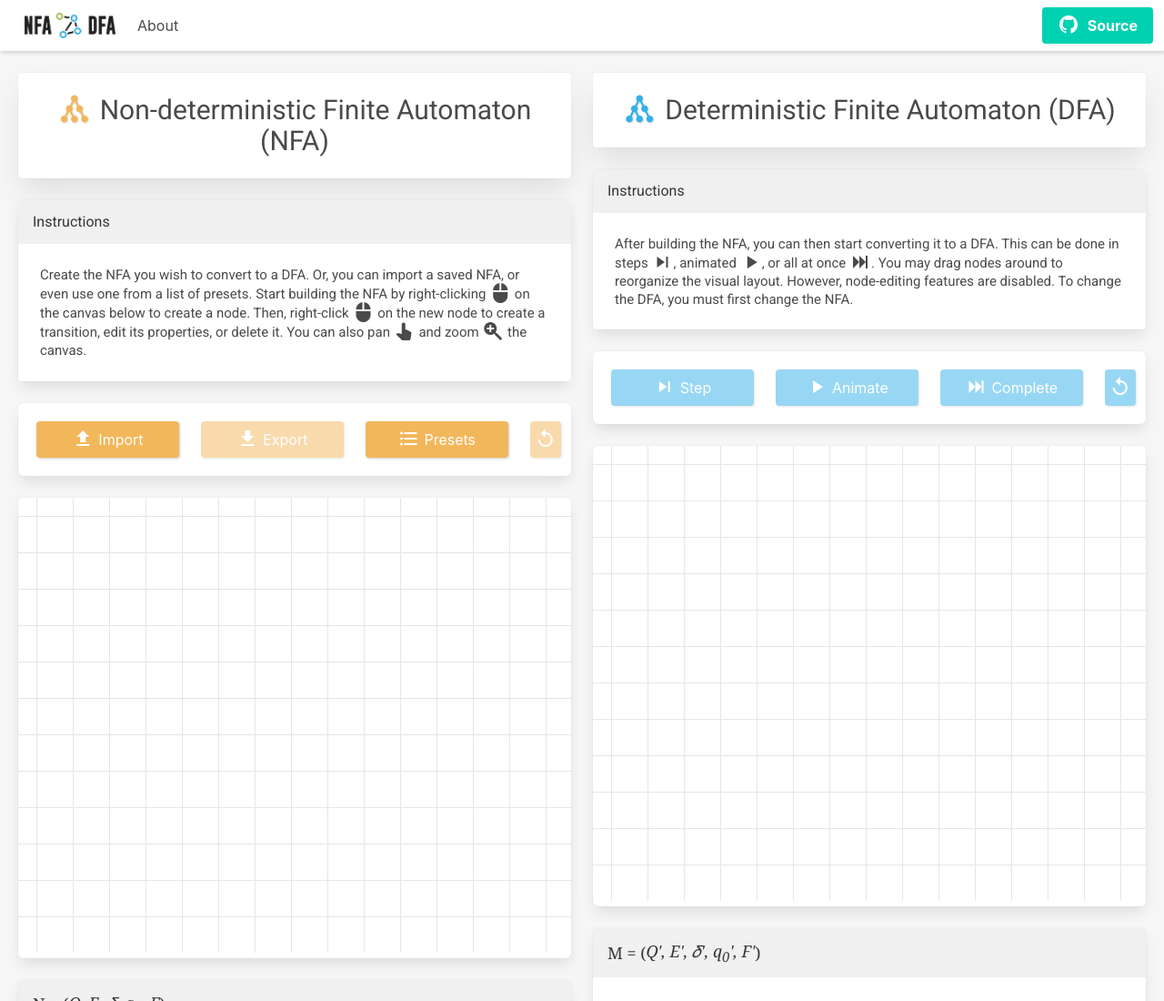
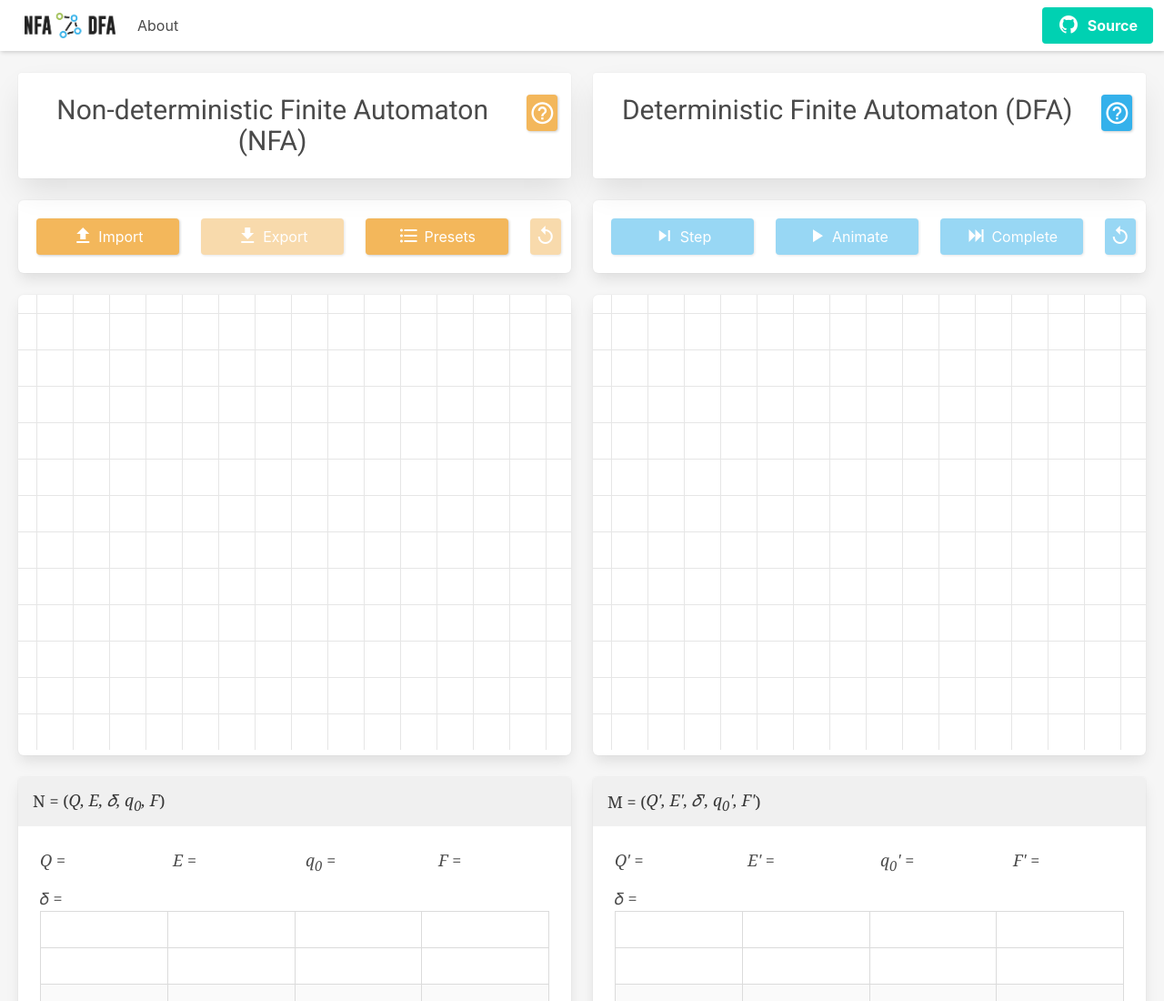
Before and after one commit to joeylemon/nfa-to-dfa, a website with bundled scripts: page index.html in a window 1280 px wide. Shown: the top 1100 px of the page at 91% size. Built offline with nearby package versions, Linux system fonts and the light colour scheme.

Commit message:
add hoverable help boxes

```diff
--- a/index.html
+++ b/index.html
@@ -4,9 +4,10 @@
 
 <head>
     <title>NFA to DFA Converter</title>
-
+    <meta name="description" content="A visual NFA to DFA converter for finite automaton.">
     <meta charset="utf-8">
     <meta name="viewport" content="width=device-width, initial-scale=1">
+
     <link rel="icon" type="image/png" href="src/img/favicon.png" />
 
     <link rel="preconnect" href="https://fonts.gstatic.com">
@@ -55,33 +56,45 @@
         <div class="column">
             <div class="card title" id="nfa-title">
                 <div class="card-content">
-                    <h1><i class="mdi mdi-36px mdi-graph main-title-icon" aria-hidden="true"
-                            style="color: #f3b75b;"></i>Non-deterministic
+                    <div class="columns">
+                        <div class="column">
+                            <h1>
+                                Non-deterministic
                                 Finite Automaton
-                        (NFA)</h1>
+                                (NFA)
+                            </h1>
                         </div>
+                        <div class="column is-1">
+                            <div class="dropdown is-hoverable" style="width:100%;">
+                                <div class="dropdown-trigger" style="width:100%;">
+                                    <button class="button orange-button" aria-haspopup="true"
+                                        aria-controls="dropdown-menu" style="width:100%;">
+                                        <i class="mdi mdi-36px mdi-help-circle-outline title-help-icon"
+                                            aria-hidden="true" style="color: #fff;"></i>
+                                    </button>
                                 </div>
-            <div class="card block" id="nfa-instructions">
-                <header class="card-header">
-                    <p class="card-header-title">
-                        Instructions
-                    </p>
-                </header>
-                <div class="card-content">
-                    <p class="subtitle">Create the NFA you wish to convert to a DFA. Or, you can import a saved NFA, or
-                        even use one from
-                        a
-                        list of presets. Start building the NFA by <nobr>right-clicking
+                                <div class="dropdown-menu help-dropdown" role="menu">
+                                    <div class="dropdown-content">
+                                        <div class="dropdown-item">
+                                            <p>Start building the NFA by <nobr>right-clicking
                                                     <i class="mdi mdi-mouse" aria-hidden="true"></i></nobr>
                                                 on the canvas below to create a node. Then, <nobr>right-click
                                                     <i class="mdi mdi-mouse" aria-hidden="true"></i></nobr>
-                        on the new node to create a transition, edit its properties, or delete it. You can also <nobr>
+                                                on the new node to create a transition, edit its properties, or delete
+                                                it.
+                                                You can also <nobr>
                                                     pan
                                                     <i class="mdi mdi-cursor-pointer" aria-hidden="true"></i></nobr>
                                                 and <nobr>zoom
                                                     <i class="mdi mdi-magnify-plus" aria-hidden="true"></i></nobr>
-                        the canvas.
-                    </p>
+                                                the canvas. Additionally, you can import a saved NFA,
+                                                or even use one from a list of presets.</p>
+                                        </div>
+                                    </div>
+                                </div>
+                            </div>
+                        </div>
+                    </div>
                 </div>
             </div>
             <div class="box">
@@ -99,12 +112,12 @@
                     <div class="column">
                         <div class="dropdown" id="preset-dropdown" style="width:100%;">
                             <div class="dropdown-trigger" style="width:100%;">
-                                <button class="button orange-button" id="dropdown-trigger" aria-haspopup="true"
-                                    aria-controls="dropdown-menu" style="width:100%;">
+                                <button class="button orange-button" aria-haspopup="true" aria-controls="dropdown-menu"
+                                    style="width:100%;">
                                     <i class="mdi mdi-format-list-bulleted" aria-hidden="true"></i>Presets
                                 </button>
                             </div>
-                            <div class="dropdown-menu" id="dropdown-menu" role="menu" style="width:100%;">
+                            <div class="dropdown-menu" role="menu" style="width:100%;">
                                 <div class="dropdown-content">
                                     <a class="dropdown-item" id="preset-1">
                                         <i class="mdi mdi-18px mdi-graph" aria-hidden="true"></i> Preset #1
@@ -163,30 +176,45 @@
         <div class="column">
             <div class="card title" id="dfa-title">
                 <div class="card-content">
-                    <h1><i class="mdi mdi-36px mdi-graph main-title-icon" aria-hidden="true"
-                            style="color: #34b1eb;"></i>Deterministic Finite Automaton (DFA)</h1>
+                    <div class="columns">
+                        <div class="column">
+                            <h1>
+                                Deterministic Finite Automaton (DFA)
+                            </h1>
                         </div>
+                        <div class="column is-1">
+                            <div class="dropdown is-hoverable" style="width:100%;">
+                                <div class="dropdown-trigger" style="width:100%;">
+                                    <button class="button blue-button" aria-haspopup="true"
+                                        aria-controls="dropdown-menu" style="width:100%;">
+                                        <i class="mdi mdi-36px mdi-help-circle-outline title-help-icon"
+                                            aria-hidden="true" style="color: #fff;"></i>
+                                    </button>
                                 </div>
-            <div class="card block" id="dfa-instructions">
-                <header class="card-header">
-                    <p class="card-header-title">
-                        Instructions
-                    </p>
-                </header>
-                <div class="card-content">
-                    <p class="subtitle">After building the NFA, you can then start converting it to a DFA. This can be
+                                <div class="dropdown-menu help-dropdown" role="menu">
+                                    <div class="dropdown-content">
+                                        <div class="dropdown-item">
+                                            <p>After building the NFA, you can then start converting it to a DFA. This
+                                                can be
                                                 done in <nobr>
                                                     steps
                                                     <i class="mdi mdi-skip-next" aria-hidden="true"></i></nobr>,
                                                 <nobr>animated
                                                     <i class="mdi mdi-play" aria-hidden="true"></i></nobr>,
                                                 or all at <nobr>once
-                            <i class="mdi mdi-skip-forward" aria-hidden="true"></i></nobr>. You may drag nodes around to
+                                                    <i class="mdi mdi-skip-forward" aria-hidden="true"></i></nobr>. You
+                                                may drag nodes around to
                                                 reorganize
-                        the visual layout. However, node-editing features are disabled. To change the DFA, you must
+                                                the visual layout. However, node-editing features are disabled. To
+                                                change the DFA, you must
                                                 first
-                        change the NFA.
-                    </p>
+                                                change the NFA.</p>
+                                        </div>
+                                    </div>
+                                </div>
+                            </div>
+                        </div>
+                    </div>
                 </div>
             </div>
             <div class="box">
--- a/src/css/main.css
+++ b/src/css/main.css
@@ -2,13 +2,6 @@ body {
     padding: 20px;
     padding-top: 80px;
     background-color: #f6f6f6;
-}
-
-.main-title-icon {
-    position: relative;
-    top: 2px;
-    margin-right: 10px;
-    text-shadow: 1px 1px 2px rgba(0,0,0,0.15);
 }
 
 .title {
@@ -18,6 +11,21 @@ body {
 .title h1 {
     font-family: Roboto;
     font-size: 30px;
+}
+
+.title-help-icon {
+    position: relative;
+    top: 4px;
+    left: 2px;
+    font-weight: normal;
+    transform: scale(0.8, 0.8);
+}
+
+.help-dropdown {
+    width: 300px;
+    position: absolute;
+    left: -260px;
+    font-weight: normal;
 }
 
 .subtitle {
--- a/src/js/index.js
+++ b/src/js/index.js
@@ -5,7 +5,7 @@ import { keepHeightSynced, showWarning, downloadFile, selectFile } from './util/
 import AnimatedNFAConverter from './fsa/animated_nfa_converter.js'
 import FSADescription from './elements/fsa_description.js'
 
-keepHeightSynced([['#dfa-instructions', '#nfa-instructions'], ['#dfa-title', '#nfa-title']])
+keepHeightSynced([['#dfa-title', '#nfa-title']])
 
 const nfa = {
     visual: new VisualFSA(new DraggableCanvas('#nfa'), false),
@@ -240,18 +240,18 @@ document.querySelector('#import').addEventListener('click', () => {
 })
 
 /**
- * Show the preset dropdown with the preset button
+ * Show dropdowns when the dropdown trigger is clicked
  */
-document.querySelector('#dropdown-trigger').addEventListener('click', e => {
+document.querySelectorAll('.dropdown-trigger button').forEach(e => e.addEventListener('click', e => {
     e.stopPropagation()
-    document.querySelector('#preset-dropdown').classList.toggle('is-active')
-})
+    e.target.parentElement.parentElement.classList.toggle('is-active')
+}))
 
 /**
- * Remove the preset dropdown when the user clicks elsewhere on the page
+ * Remove all dropdowns when the user clicks elsewhere on the page
  */
 window.addEventListener('click', () => {
-    document.querySelector('#preset-dropdown').classList.remove('is-active')
+    document.querySelectorAll('.dropdown').forEach(e => e.classList.remove('is-active'))
 })
 
 /**
```
Lines whose indentation alone changed are shown as unchanged.
